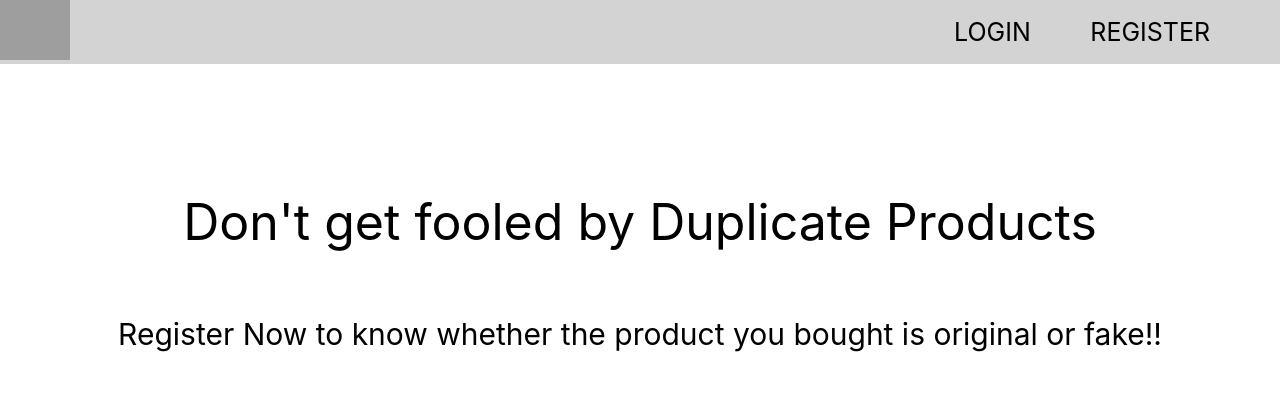
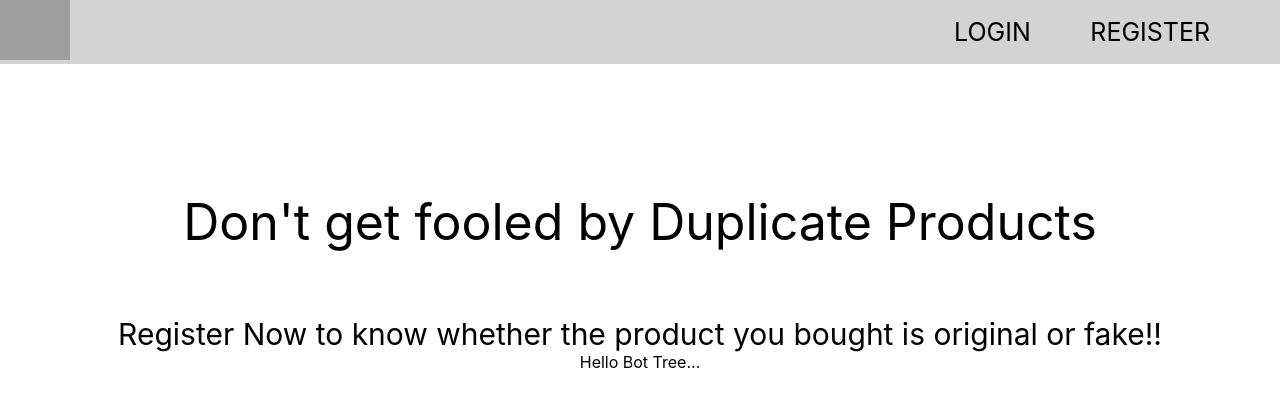
Before and after one commit to MdSameer07/QR-Code, a React (Create React App) app: page / in a window 1280 px wide. Shown: the top 406 px of the page. Built offline with nearby package versions, Linux system fonts and the light colour scheme; no server answers; grey boxes are pictures that could not be loaded.

Commit message:
changed body

```diff
--- a/src/components/Body.js
+++ b/src/components/Body.js
@@ -9,6 +9,7 @@ export const Body = () =>{
             <div className = 'lower-body'>
                 Register Now to know whether the product you bought is original or fake!!
             </div>
+            <div>Hello Bot Tree...</div>
         </div>
     )
 }
```
